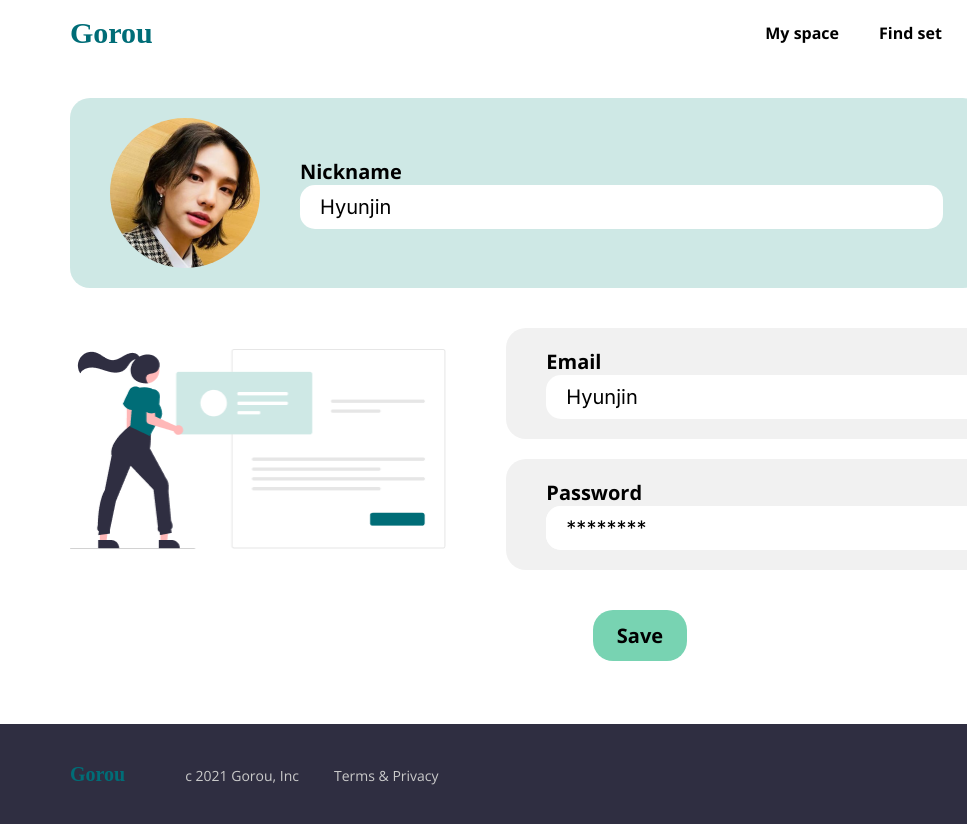
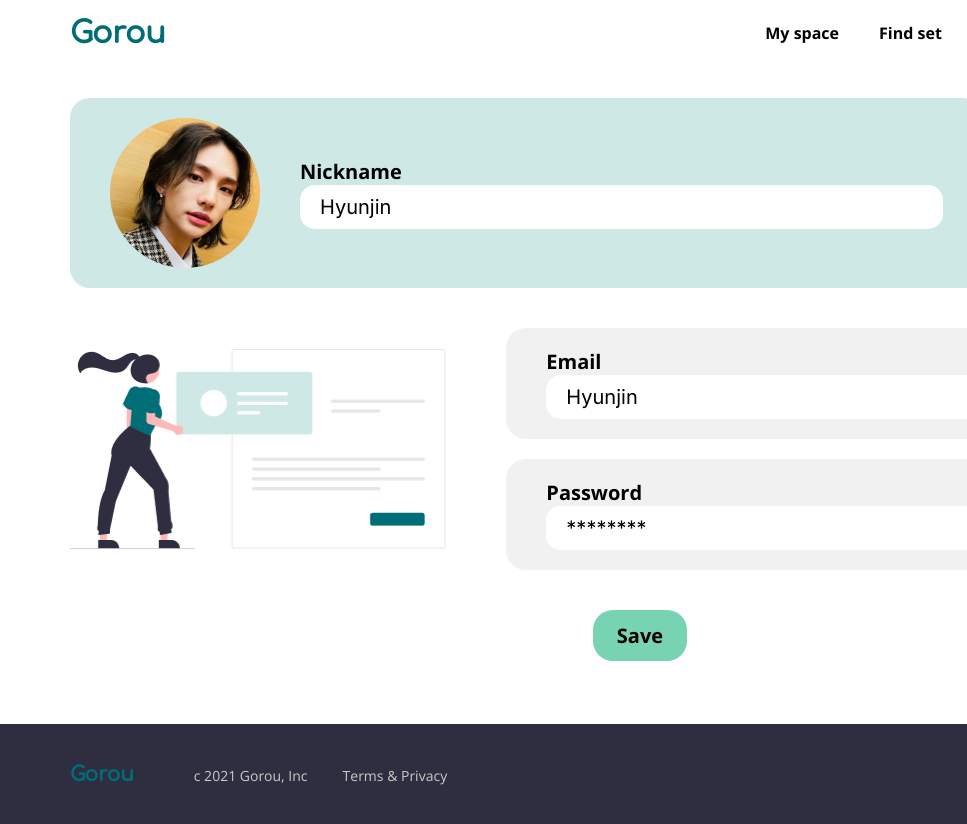
Before and after one commit to QuietSup/Gorou, a plain HTML site: page new/account.html in a window 1280 px wide. Shown: the full height of the page, 0-967 px from the left. Drawn offline with nearby package versions, Linux system fonts and the light colour scheme.

Commit message:
font support

```diff
--- a/new/account.html
+++ b/new/account.html
@@ -5,6 +5,7 @@
     <meta name="viewport" content="width=device-width, initial-scale=1.0">
     <link rel="stylesheet" href="styles.css">
     <link rel="stylesheet" href="bootstrap-grid.css">
+    <link href="https://fonts.googleapis.com/css2?family=Acme&family=Comfortaa:wght@500&display=swap" rel="stylesheet">
     <link href="https://fonts.googleapis.com/css?family=Open+Sans:300,400,700" rel="stylesheet">
     <link href='https://fonts.googleapis.com/css?family=Inter' rel='stylesheet'>
     <script src="script.js" defer></script>
```
Also changed, not shown: new/all_terms.html (+1 -0 lines), new/create_flashcards.html (+1 -0 lines), new/find.html (+1 -0 lines), new/flashcards.html (+1 -0 lines), new/index.html (+1 -0 lines), new/log_in.html (+1 -0 lines), new/my_space.html (+1 -0 lines), new/registration.html (+1 -0 lines).
